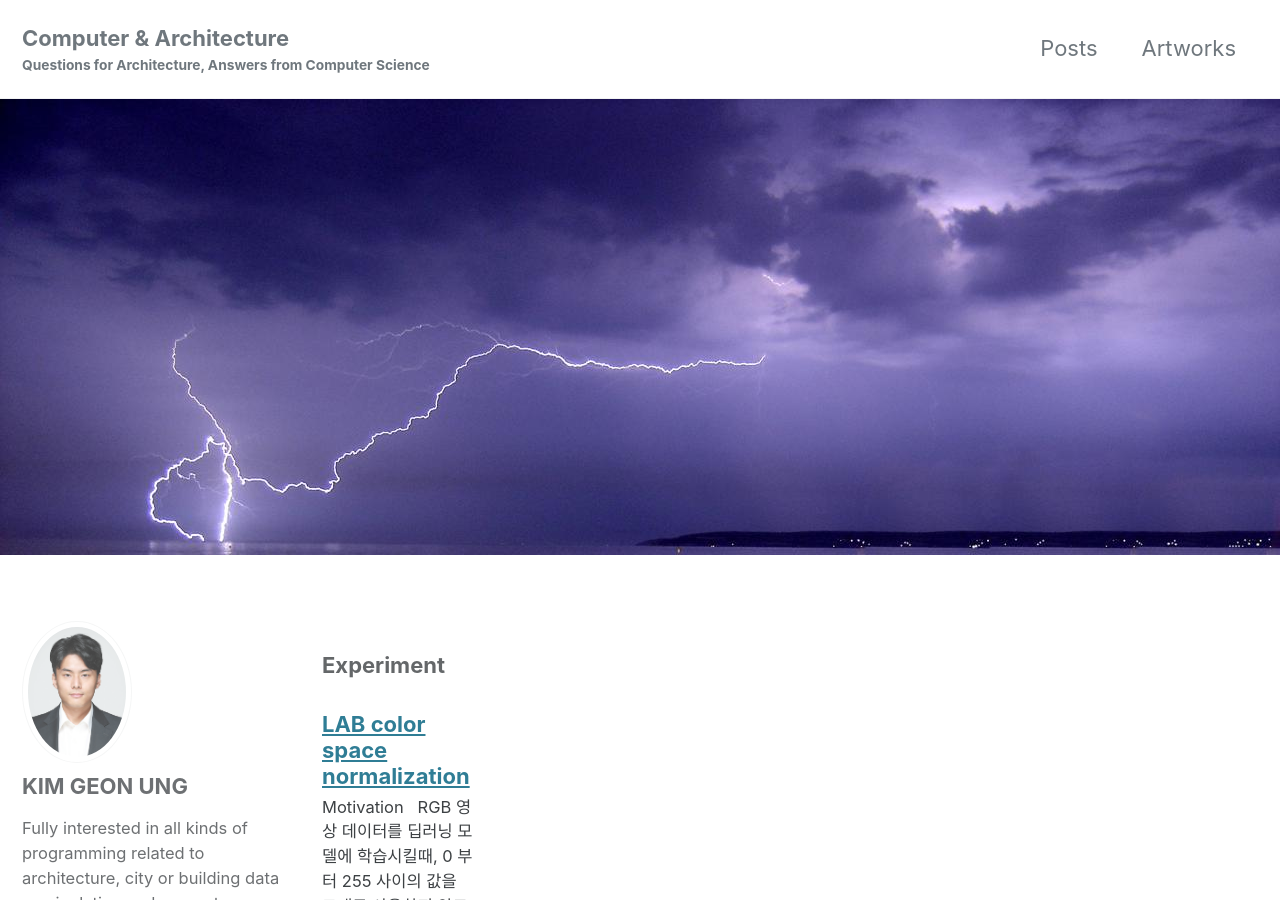
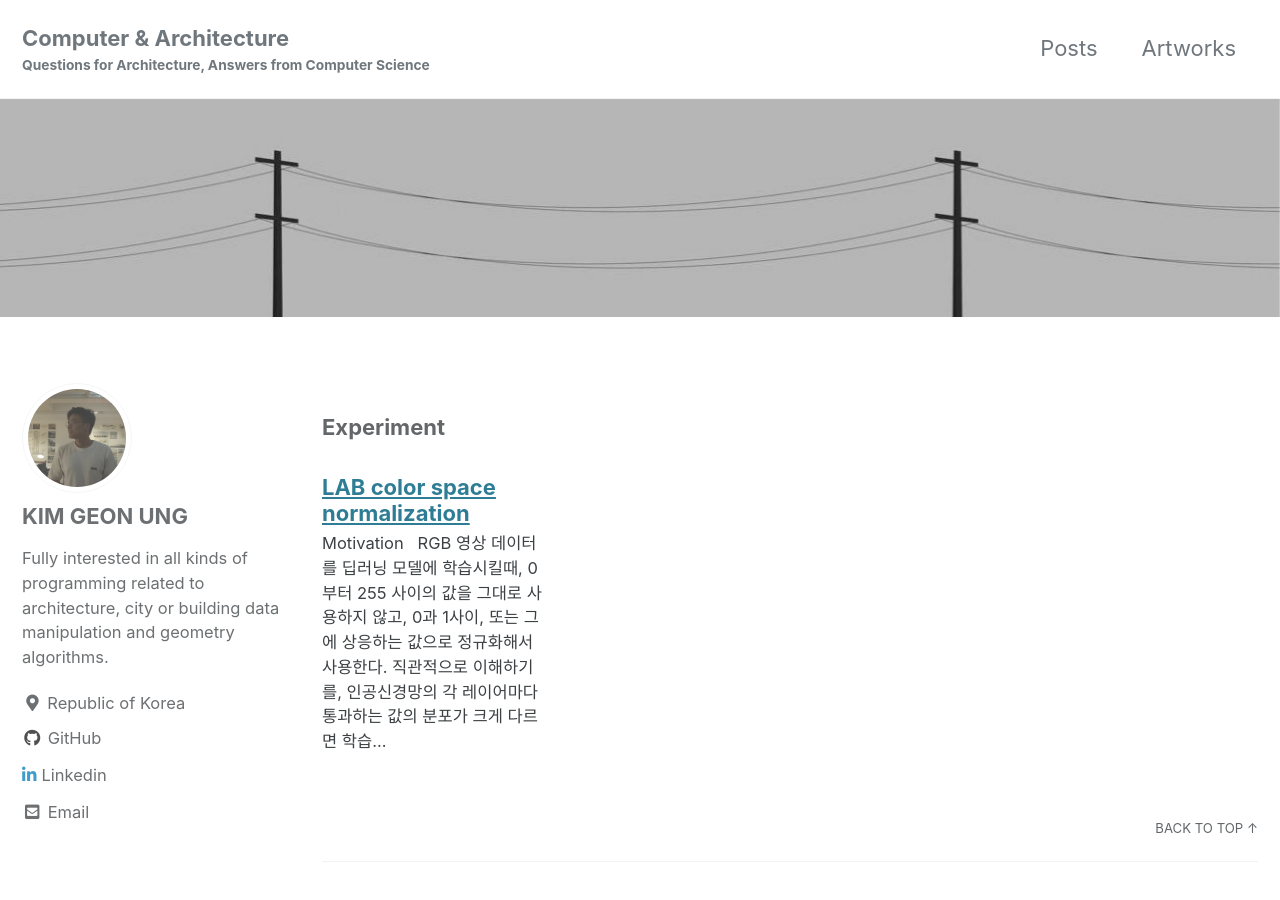
Before and after one commit to KIMGEONUNG/KIMGEONUNG.github.io, a Jekyll site: the page built from index.html, in a window 1280 px wide and 900 px high. Built offline with Jekyll 4.4.1, drawn with Linux system fonts in a browser that asks for light colours; cached includes are drawn as plain includes; the list of posts is cut into pages by our own code.

Commit message:
update: trivial

```diff
--- a/_config.yml
+++ b/_config.yml
@@ -102,7 +102,7 @@
 # Site Author
 author:
   name             : "KIM GEON UNG"
-  avatar           : "/assets/images/me.jpg"
+  avatar           : "/assets/images/me2.jpg"
   bio              : "Fully interested in all kinds of programming related to architecture, city or building data manipulation and geometry algorithms."
   location         : "Republic of Korea"
   # email            : "saywooong@gmail.com"
--- a/index.html
+++ b/index.html
@@ -2,6 +2,7 @@
 layout: archive
 entries_layout: grid
 author_profile: true
+classes: wide
 header:
   image: /assets/images/header.jpg
   image_description: "A description of the image"
```
Also changed, not shown: assets/images/header.jpg, assets/images/me2.jpg (added).
